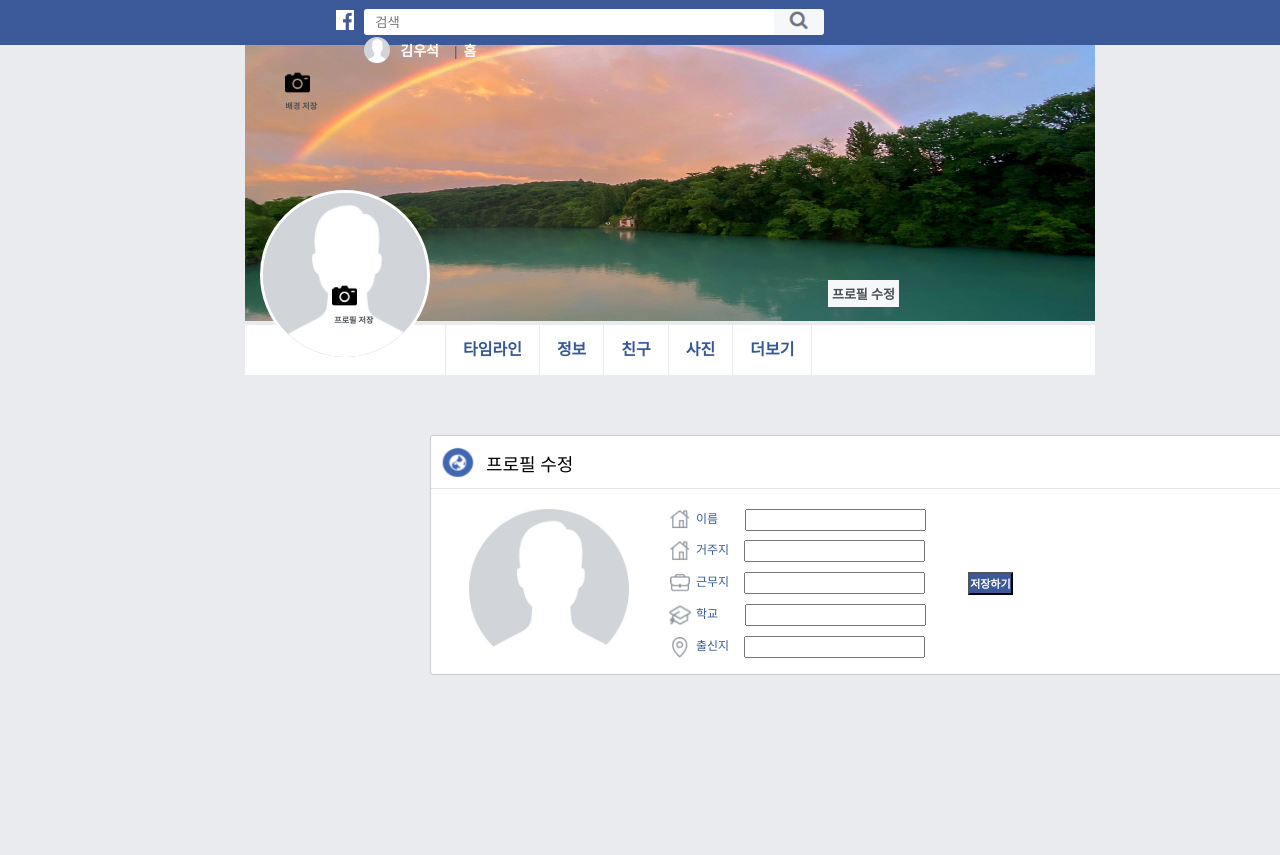
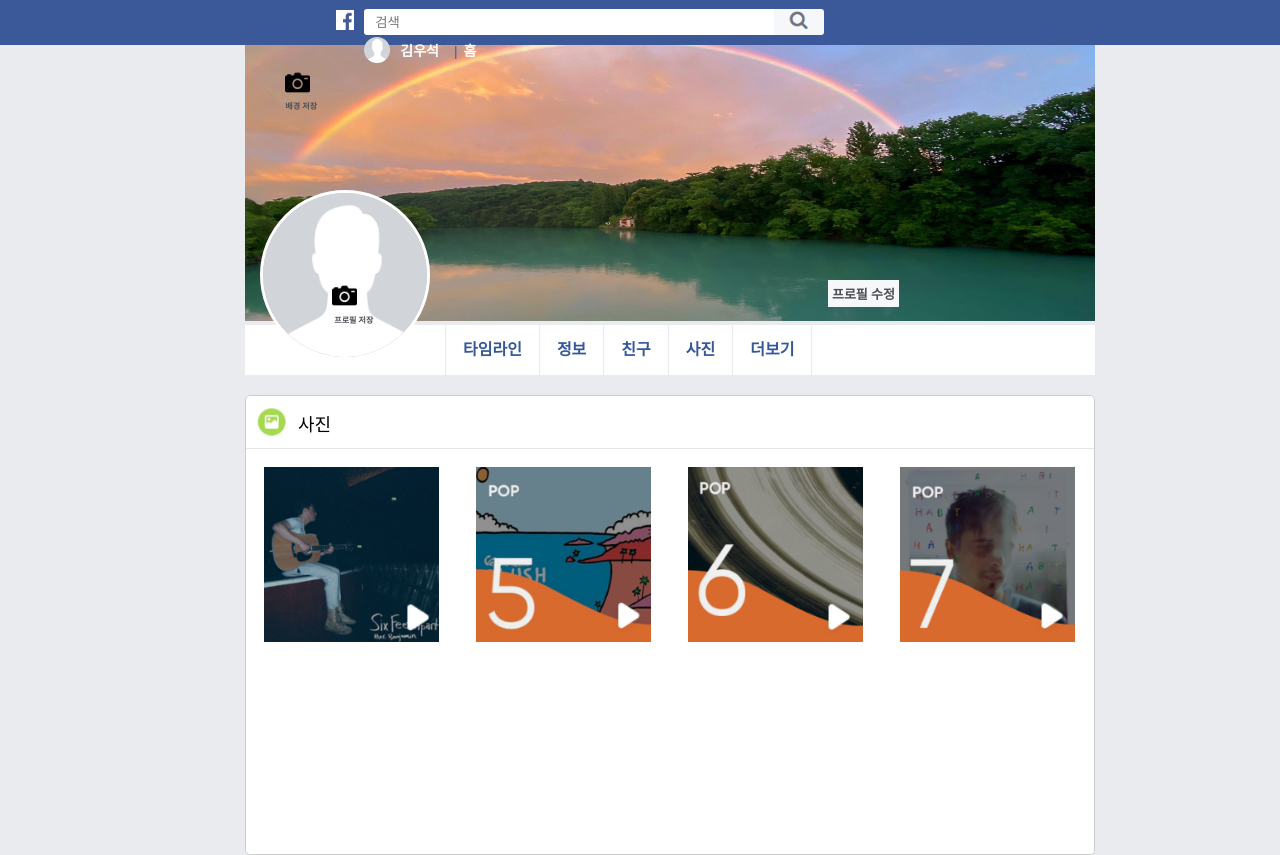
Before and after one commit to kws60000/Facebook-clone, a React (Create React App) app: page / in a window 1280 px wide. Shown: the top 855 px of the page. Before the commit the page ends 800 px from the top, so only its background shows below. Built offline with nearby package versions, Linux system fonts and the light colour scheme.

Commit message:
프로젝트 사진페이지 UI를 구성합니다.

```diff
--- a/src/App.js
+++ b/src/App.js
@@ -1,10 +1,10 @@
 import React from "react";
-import Profileedit from "./components/Profileedit";
+import Picturepage from "./components/Picturepage";
 
 const App = () => {
   return (
     <div>
-      <Profileedit />
+      <Picturepage />
     </div>
   );
 };
--- /dev/null
+++ b/src/components/Picturepage.css
@@ -0,0 +1,388 @@
+*,
+
+
+html {
+    padding: 0;
+    margin: 0;
+    box-sizing: border-box;
+}
+
+header,
+nav,
+footer,
+section {
+    display: block;
+}
+
+body {
+    background-color: #E9EBEE;
+    font-family: serif, sans-serif;
+    min-width: 1340px;
+}
+
+
+#main-header-wrapper {
+    background-color: #3B5998;
+    color: white;
+    height: 45px;
+    width: 100%;
+    position: fixed;
+    z-index: 1000;
+    min-width: 1360px;
+}
+
+div#main-header {
+    width: 80%;
+    margin: 0 auto;
+    height: 30px;
+}
+
+form#search-form {
+    display: inline-block;
+    border-radius: 3px;
+    width: 58%;
+    transform: translateY(7px);
+}
+
+form#search-form:after {
+    content: ' ';
+    display: block;
+    clear: both;
+}
+
+form#search-form>input,
+form#search-form>button {
+    outline: 0;
+    height: 26px;
+    border: 1px solid transparent;
+    transform: translateY(2px);
+}
+
+form#search-form>input {
+    float: left;
+    padding-left: 10px;
+    width: 65%;
+    border-top-left-radius: 3px;
+    border-bottom-left-radius: 3px;
+}
+
+form#search-form>button {
+    width: 50px;
+    background-color: #F6F7F9;
+    border-top-right-radius: 3px;
+    border-bottom-right-radius: 3px;
+    cursor: pointer;
+}
+
+form#search-form>button>i {
+    font-size: 18px;
+    line-height: 26px;
+    color: #6C727F;
+}
+
+div#header-info {
+    width: 310px;
+    display: inline-block;
+    height: 26px;
+    transform: translateY(10px);
+}
+
+div#header-info:after {
+    content: ' ';
+    display: block;
+    clear: both;
+}
+
+div#header-info-content {
+    font-family: Malgun Gothic;
+    font-size: 14px;
+    width: 100%;
+}
+
+#fb-info,
+#fb-home,
+.fb-spliter,
+#fb-noti,
+#fb-setting {
+    display: inline-block;
+    transform: translateY(-7px);
+    font-weight: bold;
+    cursor: pointer;
+}
+
+#fb-info {
+    width: 90px;
+    height: 26px;
+}
+
+#fb-info span {
+    height: 26px;
+    line-height: 26px;
+    display: inline-block;
+}
+
+.fb-spliter {
+    outline: none;
+    color: #355089;
+    font-weight: bold;
+}
+
+#fb-home {
+    width: 40px;
+    margin-left: 6px;
+}
+
+#main-header-wrapper:after {
+    content: ' ';
+    display: block;
+    clear: both;
+}
+
+.header-logo {
+    padding-top: 10px;
+    padding-right: 10px;
+    margin-left: 200px;
+    float: left;
+    width: 2.6%;
+}
+
+.header-search {
+    width: 50%;
+}
+
+.header-profile {
+    padding-right: 10px;
+    width: 36px;
+    height: 26px;
+    border-radius: 3px;
+    transform: translateY(7px);
+}
+
+/* header */
+
+.container {
+    font-family: Malgun Gothic;
+    max-width: 850px;
+    margin: 0 auto;
+}
+
+.wrap {
+    position: relative;
+    font-family: Malgun Gothic;
+}
+
+.background-camera {
+    position: absolute;
+    z-index: 2;
+    top: 70px;
+    width: 25px;
+    left: 40px;
+}
+
+.background-save {
+    position: relative;
+    float: right;
+    right: 778px;
+    top: 100px;
+    font-size: 8px;
+    font-weight: bold;
+    color: #4b4f56;
+    text-decoration: none;
+    z-index: 3;
+    padding: 0;
+    border: 0;
+    background-color: transparent;
+}
+
+.profile-camera {
+    position: absolute;
+    z-index: 3;
+    top: 283px;
+    width: 25px;
+    left: 87px;
+}
+
+.profile-save {
+    position: relative;
+    float: right;
+    right: 690px;
+    top: 314px;
+    font-size: 8px;
+    font-weight: bold;
+    color: #4b4f56;
+    text-decoration: none;
+    z-index: 3;
+    padding: 0;
+    border: 0;
+    background-color: transparent
+}
+
+.photo {
+    position: absolute;
+    width: 170px;
+    height: 170px;
+    background-color: #ccc;
+    border: 3px solid white;
+    border-radius: 50%;
+    box-sizing: border-box;
+    left: 15px;
+    bottom: 15px;
+    z-index: 2;
+    line-height: 168px;
+    text-align: center;
+    font-size: 24px;
+}
+
+.top {
+    position: relative;
+    width: 100%;
+    height: 300px;
+    background-color: #666;
+}
+
+.button1 {
+    position: relative;
+    float: right;
+    right: 196px;
+    bottom: 45px;
+    font-size: 13px;
+    font-weight: bold;
+    background-color: #f6f7f9;
+    border-color: #ced0d4;
+    color: #4b4f56;
+    padding: 4px;
+    text-decoration: none;
+}
+
+.bottom {
+    width: 100%;
+    height: 50px;
+    background-color: white;
+    padding-left: 200px;
+    box-sizing: border-box;
+}
+
+.navigation {
+    padding-left: 0;
+    margin: 0;
+    height: 50px;
+    line-height: 50px;
+    font-weight: bold;
+}
+
+.navigation>li {
+    display: inline-block;
+    list-style: none;
+    padding: 0 17px;
+    height: 50px;
+    border-right: 1px solid #e9eaed;
+}
+
+.navigation>li:nth-child(1) {
+    border-left: 1px solid #e9eaed;
+}
+
+.navigation>li>div {
+    color: #365899;
+    text-decoration: none
+}
+
+/* container */
+
+.middle {
+    width: 1050px;
+    margin: auto auto;
+}
+
+.right {
+    padding-left: 100px
+}
+
+.cover-photo {
+    width: 100%;
+    height: 315px;
+    position: relative;
+    background: #333;
+}
+
+.profile-pic {
+    width: 170px;
+    height: 170px;
+    border: 5px solid white;
+    position: absolute;
+    background: #873EFC;
+    border-radius: 5px;
+
+    bottom: -30px;
+    left: 30px;
+}
+
+.profile-tab {
+    width: 100%;
+    height: 50px;
+    background: white;
+    box-sizing: border-box;
+
+    border-bottom: 1px solid #ccc;
+    border-left: 1px solid #ccc;
+    border-right: 1px solid #ccc;
+
+    border-bottom-left-radius: 5px;
+    border-bottom-right-radius: 5px;
+}
+
+.layout {
+    display: flex;
+    margin-top: 20px;
+}
+
+.layout>div:nth-child(1) {
+    width: 320px;
+    margin-right: 20px;
+}
+
+.layout>div:nth-child(2) {
+    flex: 1;
+}
+
+.produce-headers {
+    display: flex;
+    font-family: Malgun Gothic;
+    font-size: 14px;
+    border-bottom: 1px solid #E5E5E5;
+}
+
+.produce-header {
+    width: 35px;
+    height: 32px;
+    margin: 10px
+}
+
+.produce-header2 {
+    width: 32px;
+    height: 32px;
+    margin: 10px
+}
+
+.produce-headerline {
+    font-size: 18px;
+    margin-top: 14px;
+}
+
+.pictures {
+    width: 850px;
+    height: 460px;
+    background: white;
+    border: 1px solid #ccc;
+    border-radius: 5px;
+    margin-left: 100px;
+    top: 70px;
+    position: sticky;
+}
+
+
+.pictures3 img {
+    width: 175px;
+    height: 175px;
+    margin: 18.4px;
+}
--- /dev/null
+++ b/src/components/Picturepage.js
@@ -0,0 +1,107 @@
+import React from "react";
+import profile from "../assets/profile.png";
+import search from "../assets/search.PNG";
+import logo from "../assets/logo.png";
+
+import background from "../assets/background.jpg";
+import camera from "../assets/camera.png";
+
+import picturebook from "../assets/picturebook.png";
+import pop4 from "../assets/pop4.PNG";
+import pop5 from "../assets/pop5.PNG";
+import pop6 from "../assets/pop6.PNG";
+import pop7 from "../assets/pop7.PNG";
+
+import "./Picturepage.css";
+
+function Privatepage() {
+  return (
+    <div className="App">
+      <body>
+        <header id="main-header-wrapper">
+          <div id="main-header">
+            <img className="header-logo" src={logo} alt={logo} />
+            <form id="search-form">
+              <input type="text" placeholder="검색" />
+              <button type="submit">
+                <img className="header-search" src={search} alt={search} />
+              </button>
+            </form>
+            <div id="header-info">
+              <div id="header-info-content">
+                <span id="fb-info">
+                  <img className="header-profile" src={profile} alt={profile} />
+                  <span>김우석</span>
+                </span>
+                <span class="fb-spliter"> | </span>
+                <span id="fb-home">홈</span>
+              </div>
+            </div>
+          </div>
+        </header>
+
+        <div class="container">
+          <div class="wrap">
+            <input id="background-picture-upload" type="file" />
+            <label for="background-picture-upload">
+              <img className="background-camera" src={camera} alt={camera} />
+            </label>
+            <button className="background-save">배경 저장</button>
+            <input id="profile-picture-upload" type="file" />
+            <label for="profile-picture-upload">
+              <img className="profile-camera" src={camera} alt={camera} />
+            </label>
+            <button className="profile-save">프로필 저장</button>
+            <img src={profile} class="photo" alt={profile}></img>
+            <img src={background} class="top" alt={background}></img>
+            <p class="button1">프로필 수정</p>
+            <div class="bottom">
+              <ul class="navigation">
+                <li>
+                  <div href="">타임라인</div>
+                </li>
+                <li>
+                  <div href="">정보</div>
+                </li>
+                <li>
+                  <div href="">친구</div>
+                </li>
+                <li>
+                  <div href="">사진</div>
+                </li>
+                <li>
+                  <div href="">더보기</div>
+                </li>
+              </ul>
+            </div>
+          </div>
+        </div>
+
+        <div class="middle">
+          <div class="layout">
+            <div>
+              <div class="pictures">
+                <div className="produce-headers">
+                  <img
+                    className="produce-header2"
+                    src={picturebook}
+                    alt={picturebook}
+                  ></img>
+                  <div className="produce-headerline">사진</div>
+                </div>
+                <div className="pictures3">
+                  <img src={pop4} alt={pop4}></img>
+                  <img src={pop5} alt={pop5}></img>
+                  <img src={pop6} alt={pop6}></img>
+                  <img src={pop7} alt={pop7}></img>
+                </div>
+              </div>
+            </div>
+          </div>
+        </div>
+      </body>
+    </div>
+  );
+}
+
+export default Privatepage;
```
Also changed, not shown: src/assets/pop4.PNG (added).
